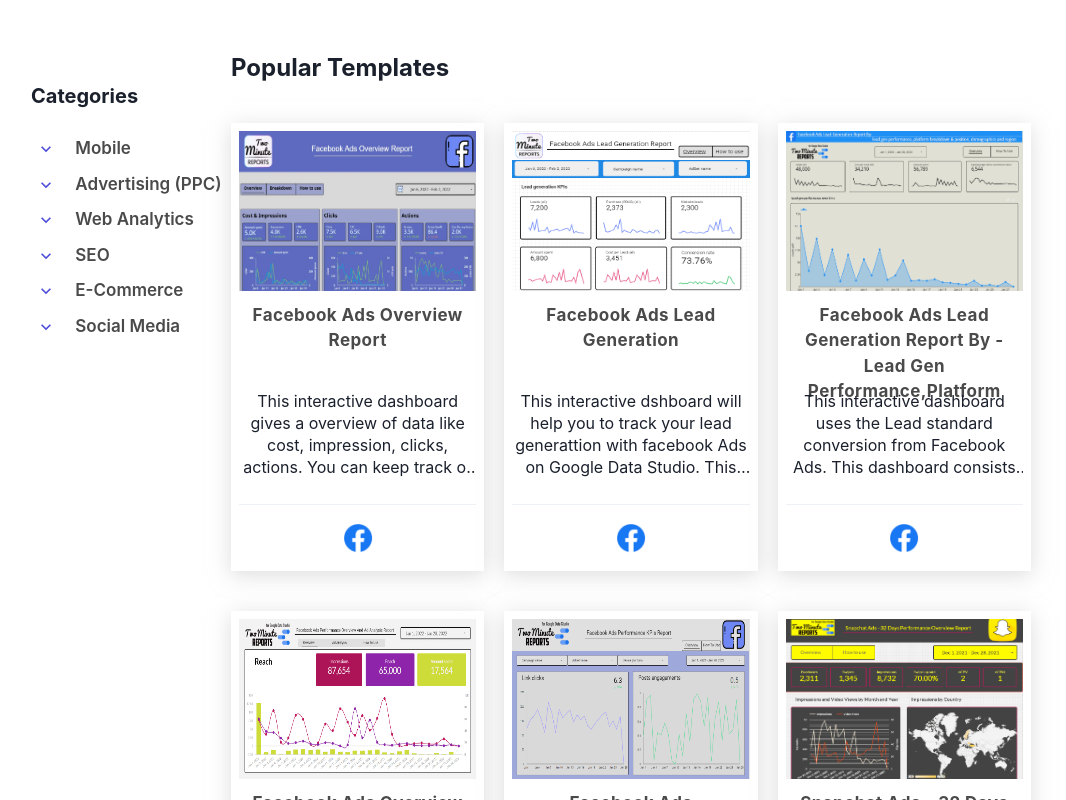
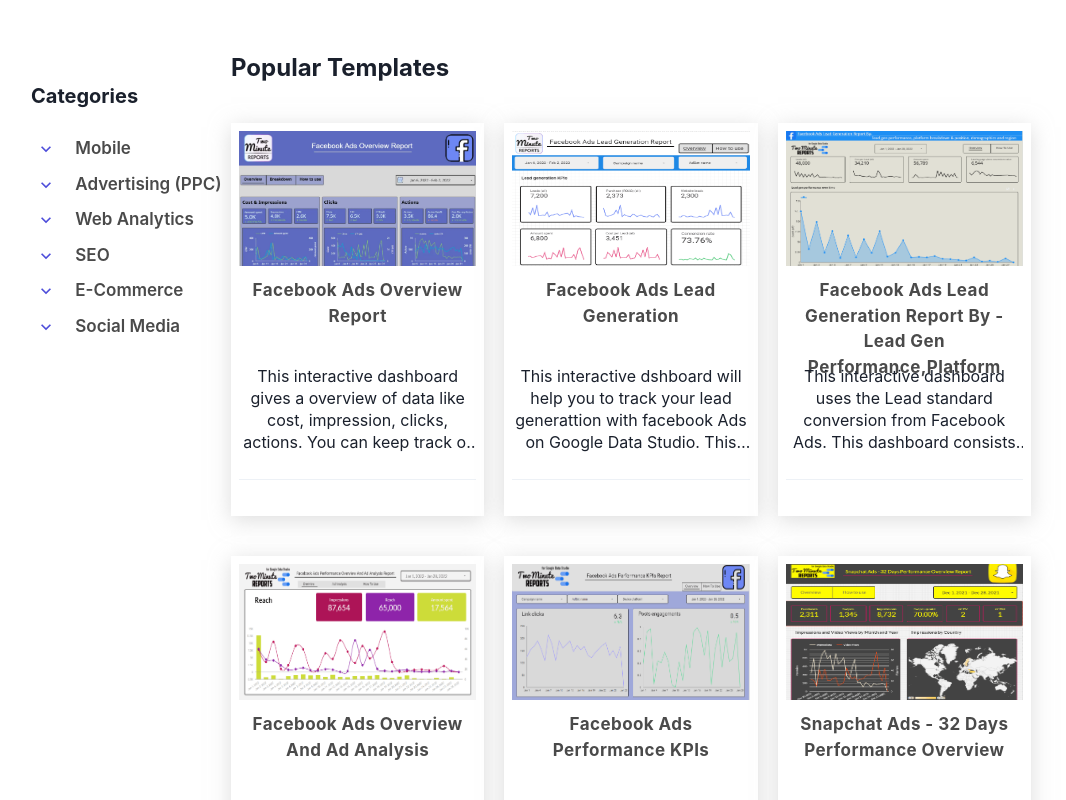
Before and after one commit to kadir12386/nextjs-data-Studio, a Next.js app: page / in a window 1280 px wide. Shown: the part 480-1280 px from the top of the page, without its empty margins (109-1175 px from the left). Built offline with nearby package versions, Linux system fonts and the light colour scheme.

Commit message:
changes commit

```diff
--- a/components/Card.js
+++ b/components/Card.js
@@ -1,7 +1,7 @@
 import React from "react";
-import { Box, Flex, Text, Stack, Image, Divider } from "@chakra-ui/react";
+import { Box, Flex, Text, Stack, Divider } from "@chakra-ui/react";
 import Link from "next/link";
-// import Image from "next/image";
+import Image from "next/image";
 
 function Card(props) {
   const { key, card_img, summary, title, bottom_icon } = props;
@@ -19,17 +19,17 @@
         _focus={{ boxShadow: "outline" }}
       >
         <Image
-          w={["100%", "100%", "100%", "100%"]}
-          h={["250px", "300px", "240px", "160px"]}
+          // w={["100%", "100%", "100%", "100%"]}
+          // h={["250px", "300px", "240px", "160px"]}
           // width={["390px", "390px", "392px", "280px"]}
           // height={["250px", "250px", "240px", "160px"]}
-          // width="280px"
-          // height="160px"
+          width="280px"
+          height="160px"
           src={card_img}
           alt="..."
           // objectFit="cover"
           // boxSize="150px"
-          // layout="responsive"
+          layout="responsive"
         />
 
         <Stack>
@@ -63,7 +63,7 @@
           <Divider pt={["10px"]} />
           <Flex justifyContent="center" p="10px 0 10px 0">
             {/* <Image width={30} height={30} src={bottom_icon} alt="..." /> */}
-            <Image w={30} h={30} src={bottom_icon} alt="..." />
+            {/* <Image w={30} h={30} src={bottom_icon} alt="..." /> */}
           </Flex>
         </Stack>
       </Box>
```
